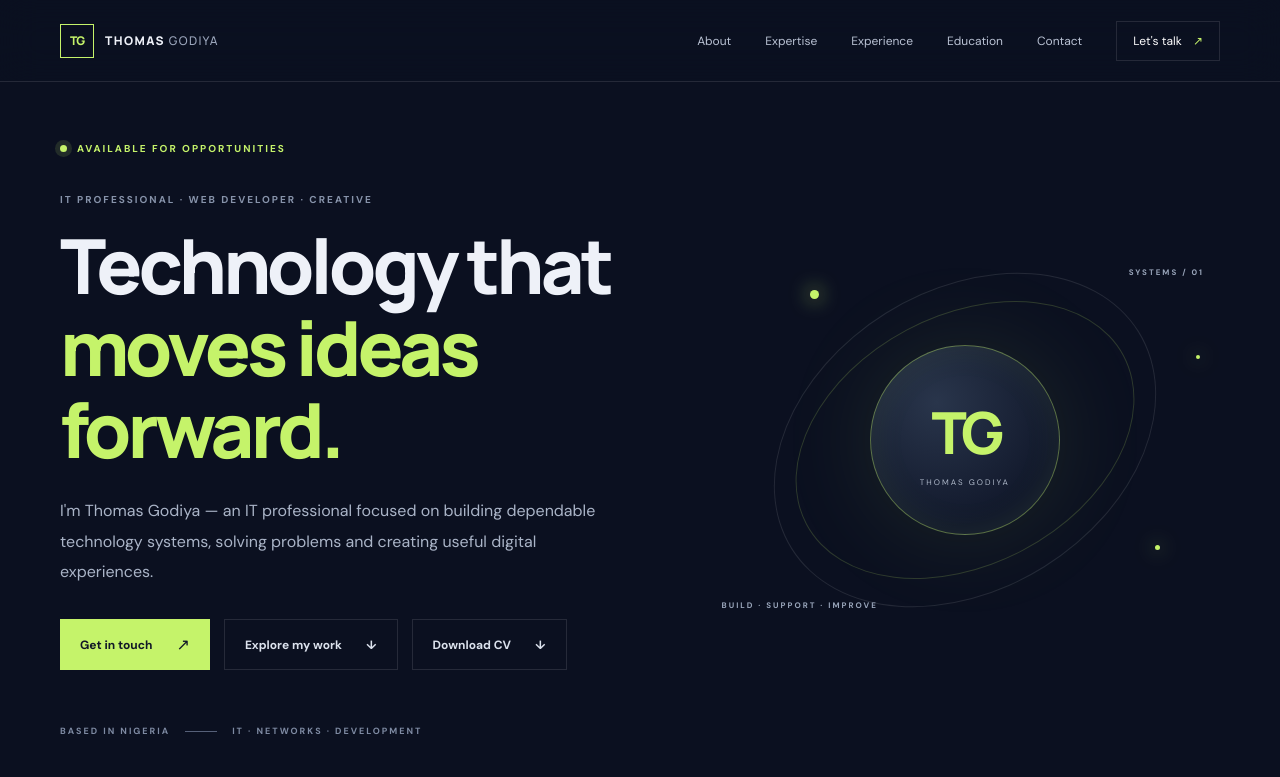
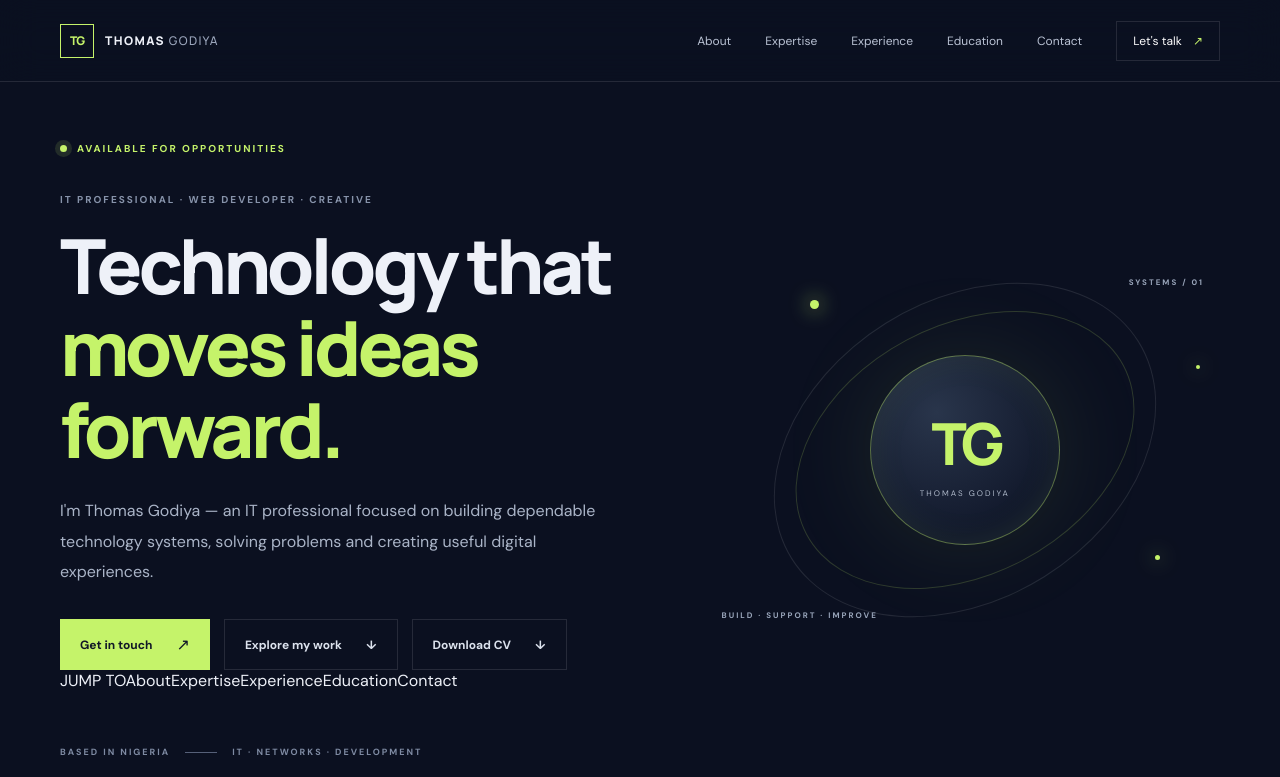
Before and after one commit to Thom333/Portfolio-, a React (Vite) app: page / in a window 1280 px wide. Shown: the top 777 px of the page. Built offline with nearby package versions, Linux system fonts and the light colour scheme.

Commit message:
Add homepage shortcuts to every portfolio section

```diff
--- a/src/App.jsx
+++ b/src/App.jsx
@@ -48,10 +48,18 @@ function App() {
             <h1>Technology that<br /><span>moves ideas forward.</span></h1>
             <p className="hero-intro">I'm Thomas Godiya — an IT professional focused on building dependable technology systems, solving problems and creating useful digital experiences.</p>
             <div className="hero-actions">
-              <a className="button button-primary" href="mailto:amekuspaul@gmail.com">Get in touch <span>↗</span></a>
+              <a className="button button-primary" href="#contact">Get in touch <span>↗</span></a>
               <a className="button button-quiet" href="#experience">Explore my work <span>↓</span></a>
               <a className="button button-quiet" href="/Thomas-Godiya-CV.pdf" download="Thomas-Godiya-CV.pdf">Download CV <span>↓</span></a>
             </div>
+            <nav className="hero-section-links" aria-label="Explore portfolio sections">
+              <span>JUMP TO</span>
+              <a href="#about">About</a>
+              <a href="#expertise">Expertise</a>
+              <a href="#experience">Experience</a>
+              <a href="#education">Education</a>
+              <a href="#contact">Contact</a>
+            </nav>
             <div className="hero-meta"><span>BASED IN NIGERIA</span><span className="meta-line" /><span>IT · NETWORKS · DEVELOPMENT</span></div>
           </div>
           <div className="hero-art" aria-label="Abstract technology illustration">
```
